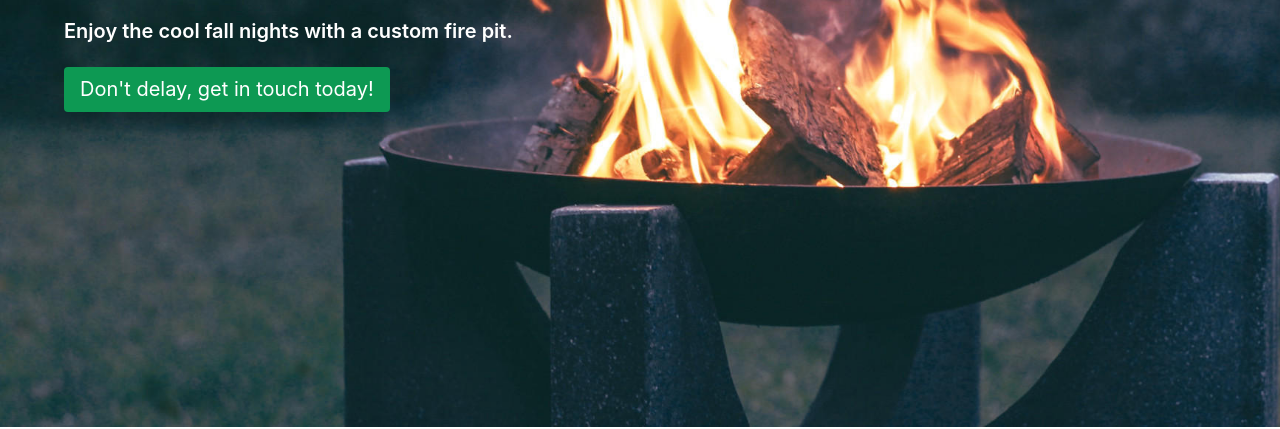
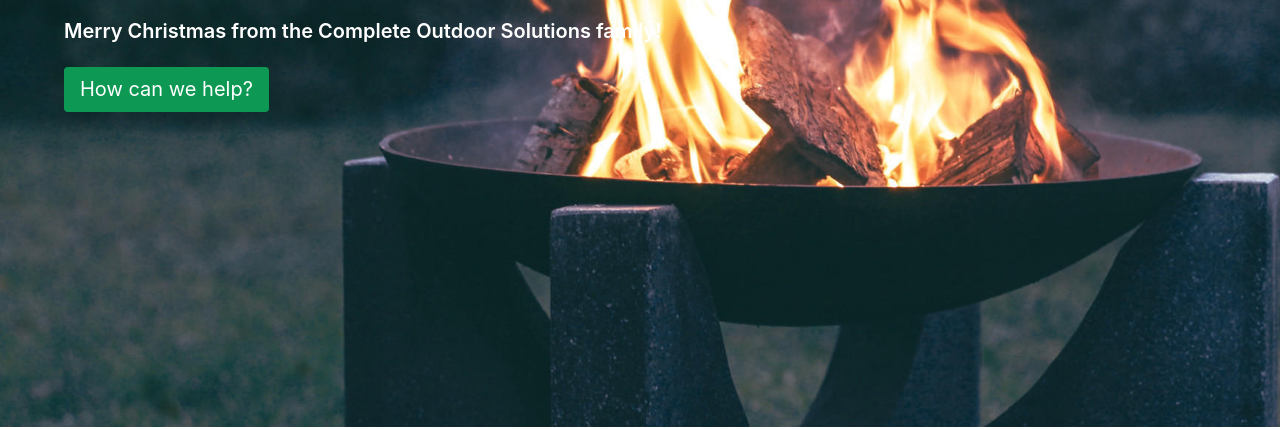
Before and after one commit to ChaseMD/completeoutdoorsolutions, a plain HTML site: page index.html in a window 1280 px wide. Shown: the part 373-802 px from the top of the page. Drawn offline with Linux system fonts and the light colour scheme.

Commit message:
Update index.html

```diff
--- a/index.html
+++ b/index.html
@@ -128,10 +128,10 @@
               It's getting cooler...
             </h1>
             <p class="title is-5 has-text-white">
-              Enjoy the cool fall nights with a custom fire pit.
+              Merry Christmas from the Complete Outdoor Solutions family!
             </p>
             <a href="contact.html" class="button is-primary is-medium"
-              >Don't delay, get in touch today!</a
+              >How can we help?</a
             >
           </div>
         </div>
```
